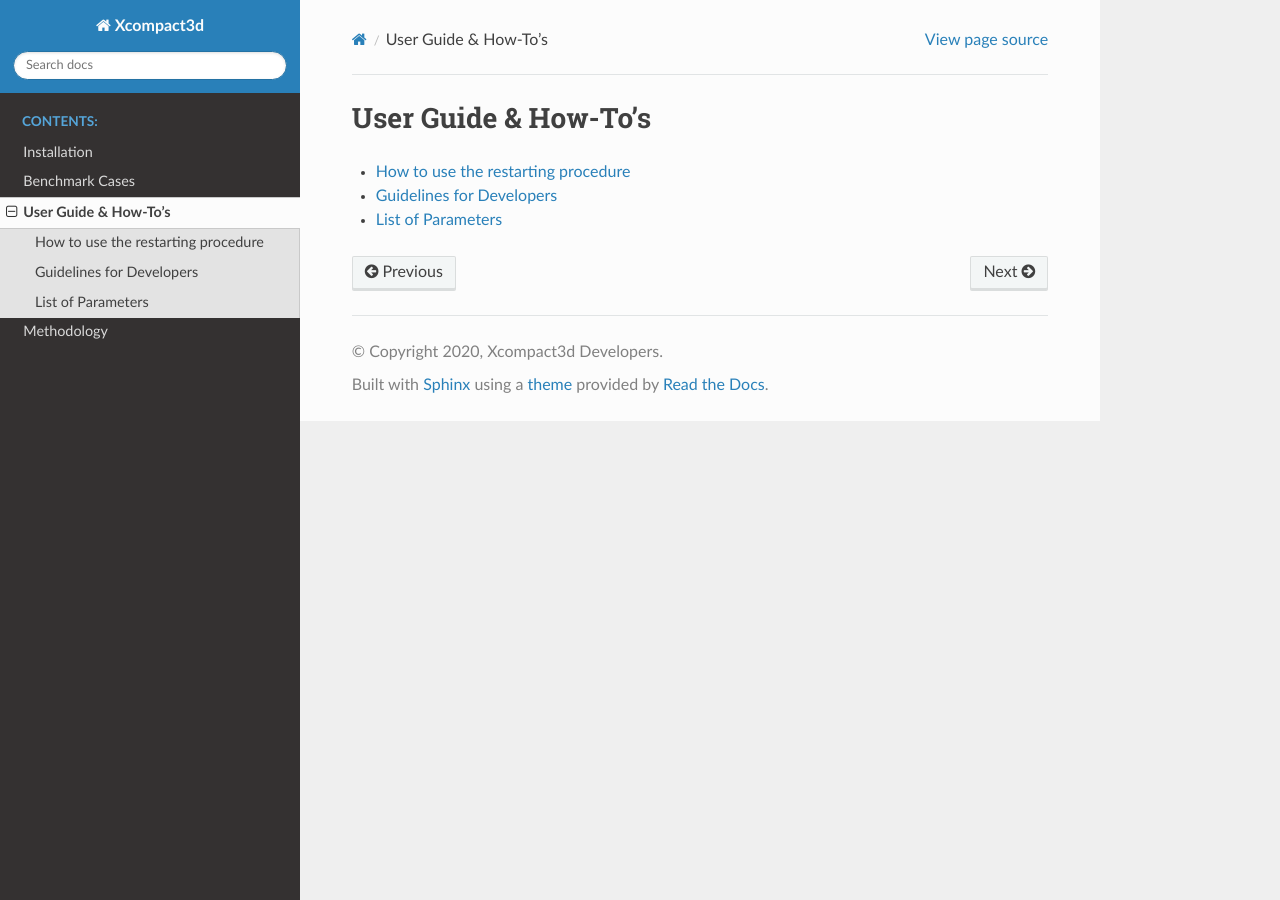
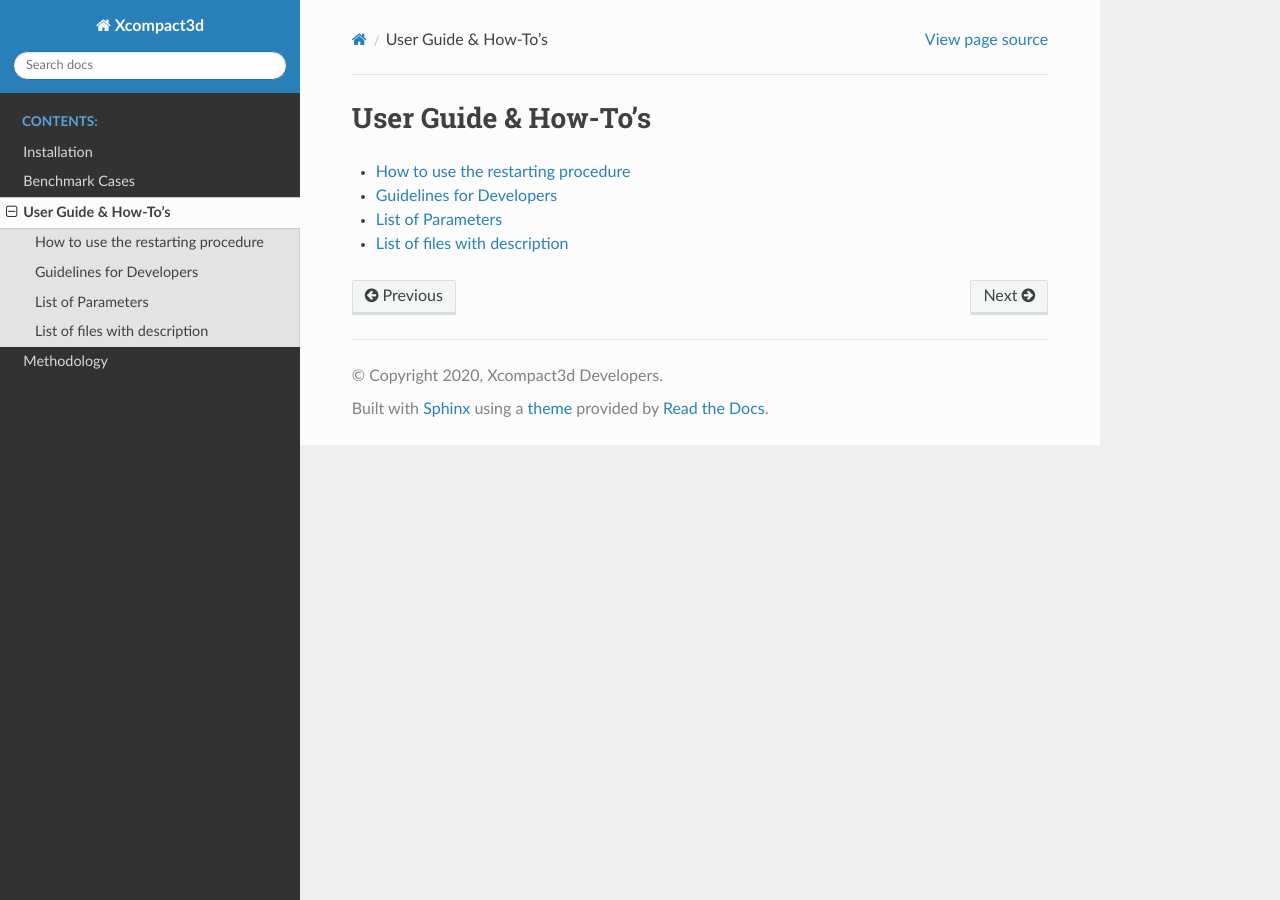
Before and after one commit to xcompact3d/Incompact3d, a Sphinx documentation site: the page built from docs/pages/user_guide.rst, in a window 1280 px wide. Built offline with Sphinx 7.4.7 and the Read the Docs theme 2.0.0, drawn with Linux system fonts in a browser that asks for light colours.

Commit message:
update documentation

```diff
--- a/docs/pages/user_guide.rst
+++ b/docs/pages/user_guide.rst
@@ -10,3 +10,4 @@ User Guide \& How-To's
     user_guide/restart_simu.rst
     user_guide/developer_guidance.rst
     user_guide/parameters.rst
+    user_guide/list_files.rst
--- /dev/null
+++ b/docs/pages/user_guide/list_files.rst
@@ -0,0 +1,2 @@
+List of files with description
+==============================
```
